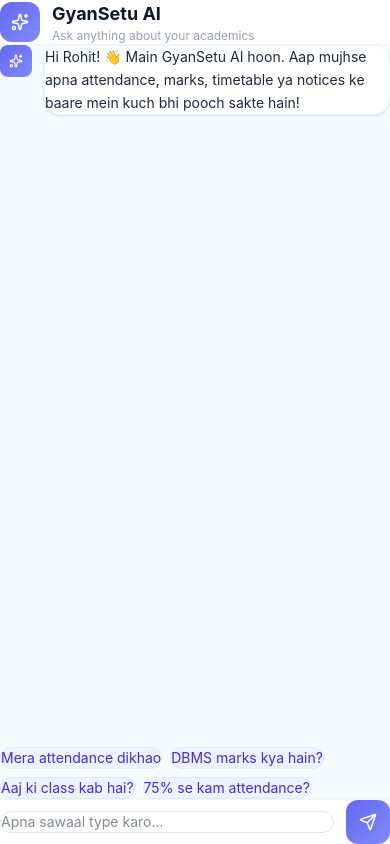
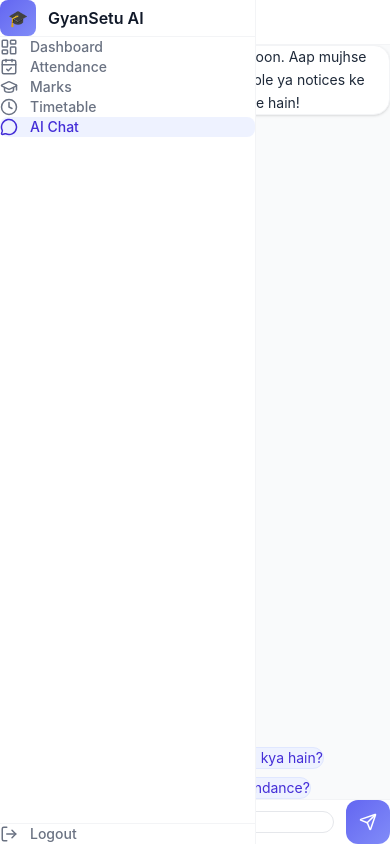
Before and after one commit to Rohitraj45592/gyansetu-ai, a Next.js app in the folder frontend/: page /chat in a window 390 px wide. Built offline with nearby package versions, Linux system fonts and the light colour scheme; sample sign-in values are in the browser's storage.

Commit message:
Remove conflicting CSS

```diff
--- a/frontend/app/globals.css
+++ b/frontend/app/globals.css
@@ -1,9 +1,5 @@
 @import "tailwindcss";
-@media (max-width: 1023px) {
-  aside.fixed {
-    transform: translateX(-100%);
-  }
-}
+
 
 * {
   margin: 0;
```
